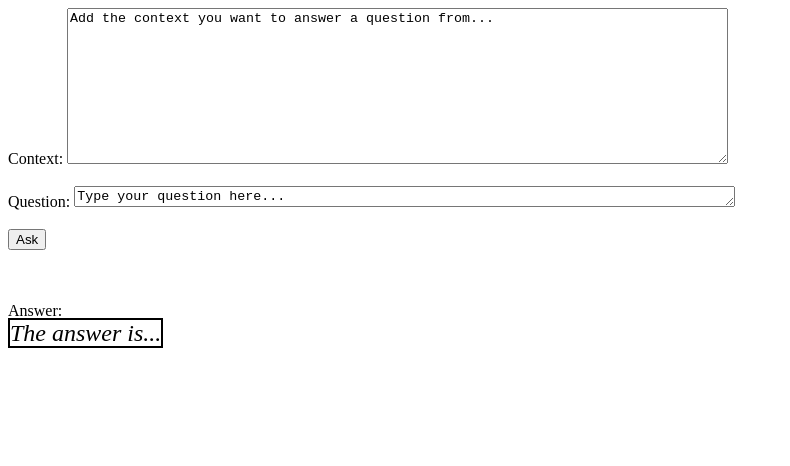
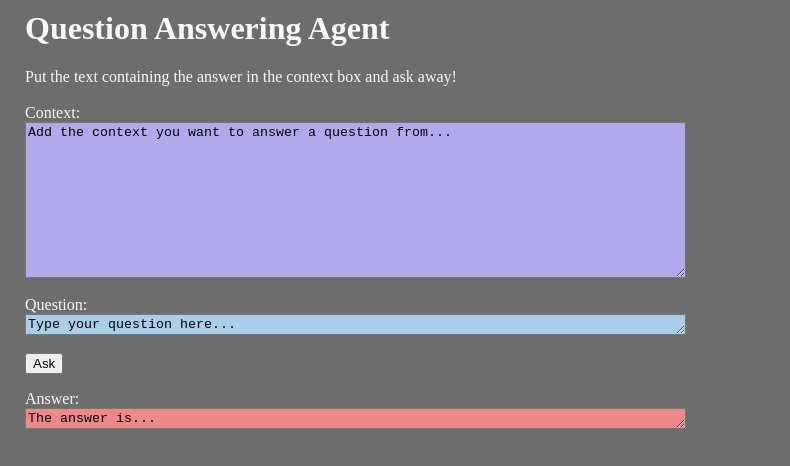
Before and after one commit to odellus/autolector, a plain HTML site: page index.html in a window 1280 px wide. Shown: the whole page, without its empty margins (0-790 px from the left). Drawn offline with nearby package versions, Linux system fonts and the light colour scheme.

Commit message:
I played around with the color and the margins. Oh and I made the answer show up in a textarea because it looks nicer that way. Consistent.

```diff
--- a/index.html
+++ b/index.html
@@ -1,28 +1,38 @@
 <html>
 <head>
 <meta charset="utf-8" />
+<title>Question Answering Agent</title>
 </head>
+<style>
+  body {
+    background-color:#6d6d6d;
+    color:#f9f9f9;
+    margin-left: 25px;
+    margin-top: 10px;
+  }
+</style>
 <body>
+<h1>
+Question Answering Agent
+</h1>
+Put the text containing the answer in the context box and ask away!<br><br>
 <form name="contextQuestion" method="post">
-<label for="Context">Context:</label>
-<textarea id="context" name="context" rows="10" cols="80">
+<label for="Context">Context:</label><br>
+<textarea id="context" name="context" rows="10" cols="80" style="background-color:#b2aaea">
 Add the context you want to answer a question from...
 </textarea>
 <br><br>
-<label for="question">Question:</label>
-<textarea id="question" name="question" rows="1" cols="80">
+<label for="question">Question:</label><br>
+<textarea id="question" name="question" rows="1" cols="80" style="background-color:#aacdea">
 Type your question here...
 </textarea>
 <br><br>
 <input type="submit" value="Ask">
 </form>
-<br><br>
 Answer:<br>
-<div id="answer" style="width: 600px; border:2px black solid; font-size:24px; display:inline">
-
-    <em>The answer is...</em>
-
-</div>
+<textarea id="answer" name="answer" rows="1" cols="80" style="background-color:#ed8989">
+The answer is...
+</textarea>
 </body>
 <script src="https://code.jquery.com/jquery-3.5.0.js"></script>
 <script>
@@ -43,7 +53,7 @@ Answer:<br>
         {
           var str = JSON.stringify(response.answer);
           console.log(str);
-          $('#answer').html(str.replaceAll("\"", ""));
+          $('#answer').html(str.slice(1,-1));
         }
       });
       e.preventDefault();
```
